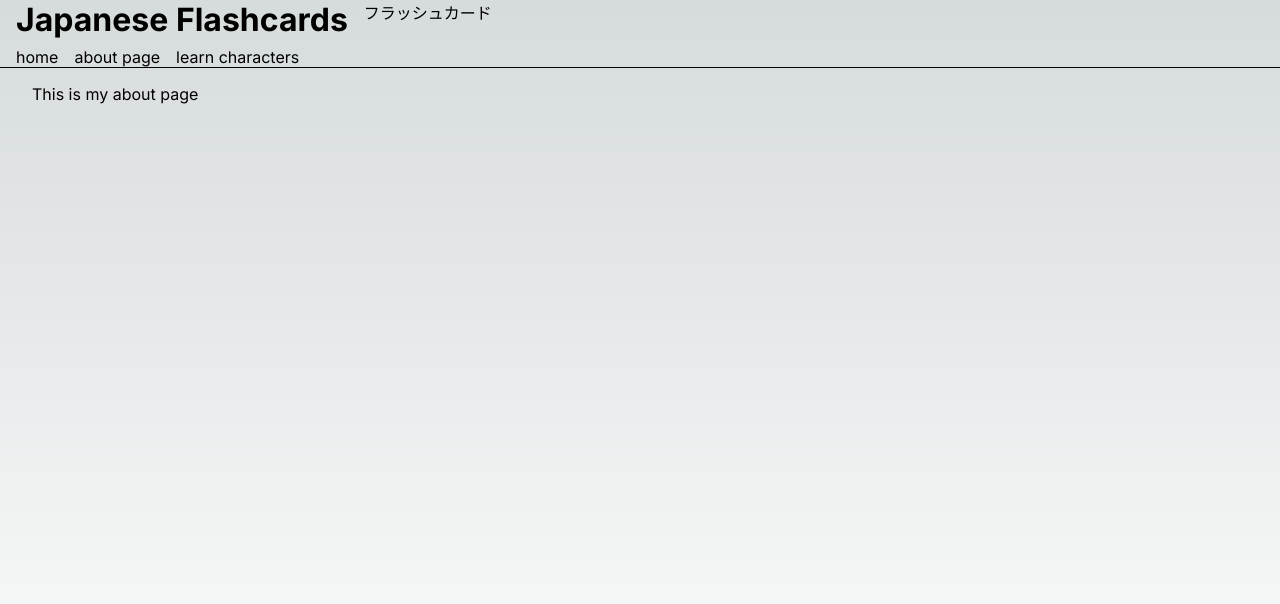
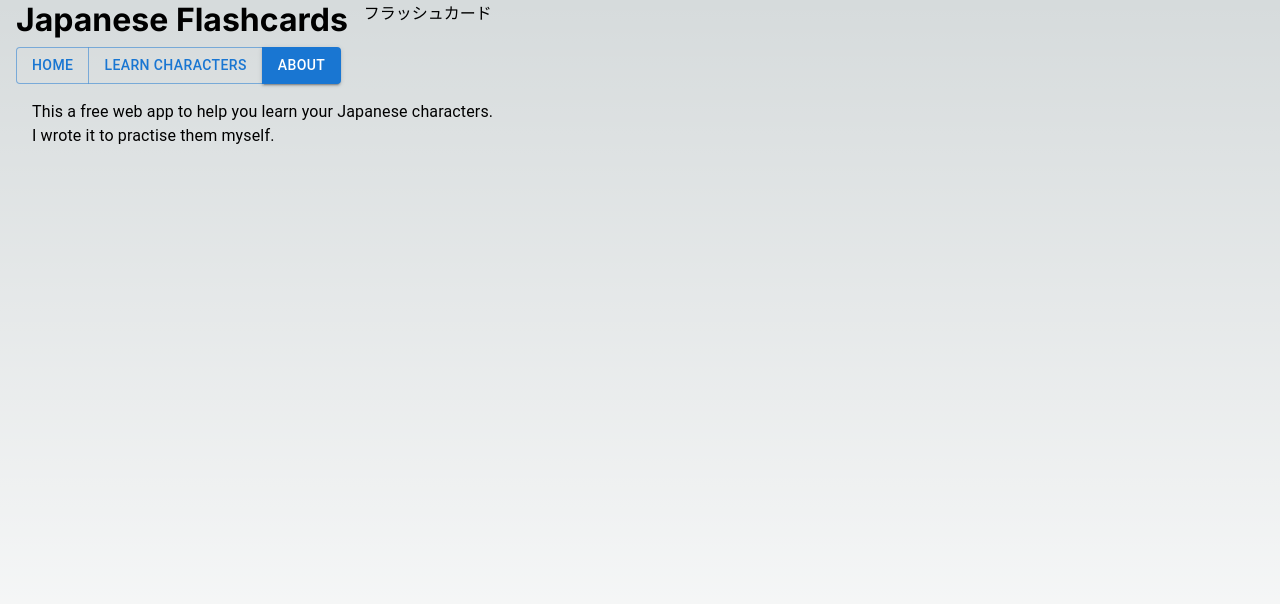
Before and after one commit to dblatcher/japanese-flashcard, a Next.js app: page /about in a window 1280 px wide. Shown: the top 604 px of the page. Built offline with nearby package versions, Linux system fonts and the light colour scheme.

Commit message:
spruce up the header

```diff
--- a/src/app/about/page.tsx
+++ b/src/app/about/page.tsx
@@ -1,9 +1,13 @@
+import { Box, Typography } from "@mui/material";
 import styles from "../page.module.css";
 
 export default function About() {
   return (
     <main className={styles.main}>
-      <div>This is my about page</div>
+      <Box>
+        <Typography>This a free web app to help you learn your Japanese characters.</Typography>
+        <Typography>I wrote it to practise them myself.</Typography>
+      </Box>
     </main>
   );
 }
--- /dev/null
+++ b/src/components/LinkButton.tsx
@@ -0,0 +1,22 @@
+'use client'
+import { Button, ButtonTypeMap } from '@mui/material'
+import { MouseEventHandler, ReactNode } from 'react'
+import { useRouter } from 'next/navigation'
+
+type Props = ButtonTypeMap['props'] & {
+    href: string
+    children: ReactNode
+}
+
+export const LinkButton = (props: Props) => {
+    const router = useRouter()
+    const { children, href } = props
+    const onClick: MouseEventHandler = (event) => {
+        event.preventDefault()
+        router.push(href)
+    }
+
+    return (
+        <Button {...props} onClick={onClick}>{children}</Button>
+    )
+}
--- /dev/null
+++ b/src/components/Navbar.tsx
@@ -0,0 +1,28 @@
+'use client'
+import { ButtonGroup } from "@mui/material";
+import { usePathname } from "next/navigation";
+import React from "react";
+import { LinkButton } from "./LinkButton";
+
+
+const NavButton: React.FunctionComponent<{
+    label: string
+    href: string,
+    currentPath: string
+}> = ({ label, href, currentPath }) => (
+    <LinkButton href={href} variant={currentPath === href ? 'contained' : 'outlined'}>{label}</LinkButton>
+)
+
+
+export const Navbar: React.FunctionComponent = () => {
+
+    const path = usePathname()
+
+    return (
+        <ButtonGroup>
+            <NavButton href="/" label="home" currentPath={path} />
+            <NavButton href="/learn-characters" label="learn characters" currentPath={path} />
+            <NavButton href="/about" label="about" currentPath={path} />
+        </ButtonGroup>
+    )
+}
--- a/src/components/PageHeader.tsx
+++ b/src/components/PageHeader.tsx
@@ -1,20 +1,16 @@
 import { Box, Stack } from "@mui/material";
-import Link from "next/link";
 import React from "react";
+import { Navbar } from "./Navbar";
 
 export const PageHeader: React.FunctionComponent = () => {
 
     return (
-        <Stack component={'header'} spacing={1} paddingX={2} borderBottom={1}>
+        <Stack component={'header'} spacing={1} paddingX={2}>
             <Box display={'flex'} gap={2}>
                 <h1>Japanese Flashcards</h1>
                 <span>フラッシュカード</span>
             </Box>
-            <Box component={'nav'} display={'flex'} gap={2}>
-                <Link href="/">home</Link>
-                <Link href="/about">about page</Link>
-                <Link href="/learn-characters">learn characters</Link>
-            </Box>
+            <Navbar />
         </Stack>
     )
 }
```
